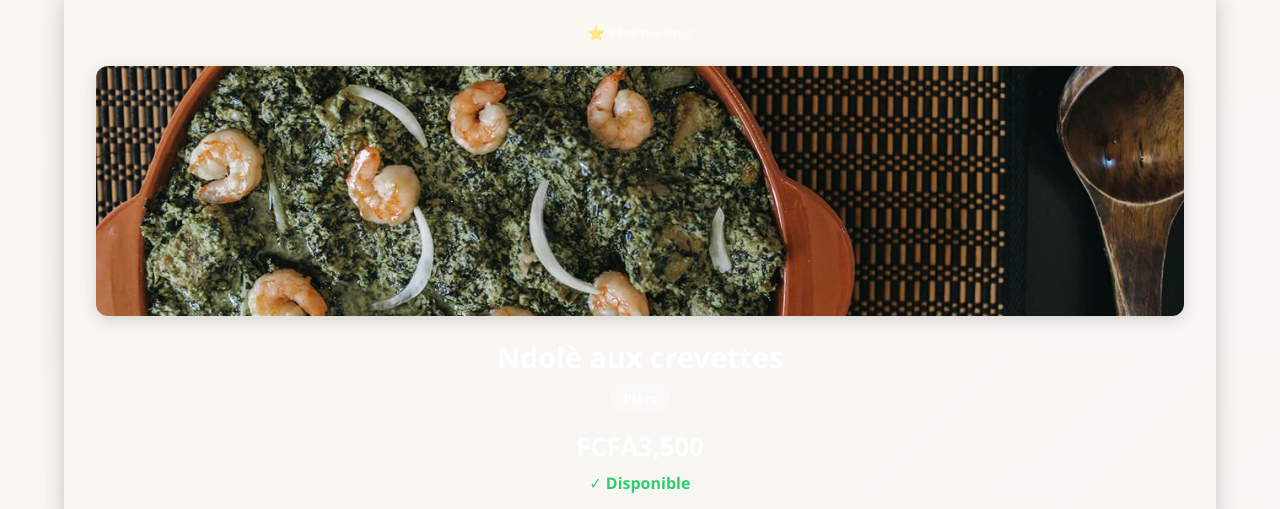
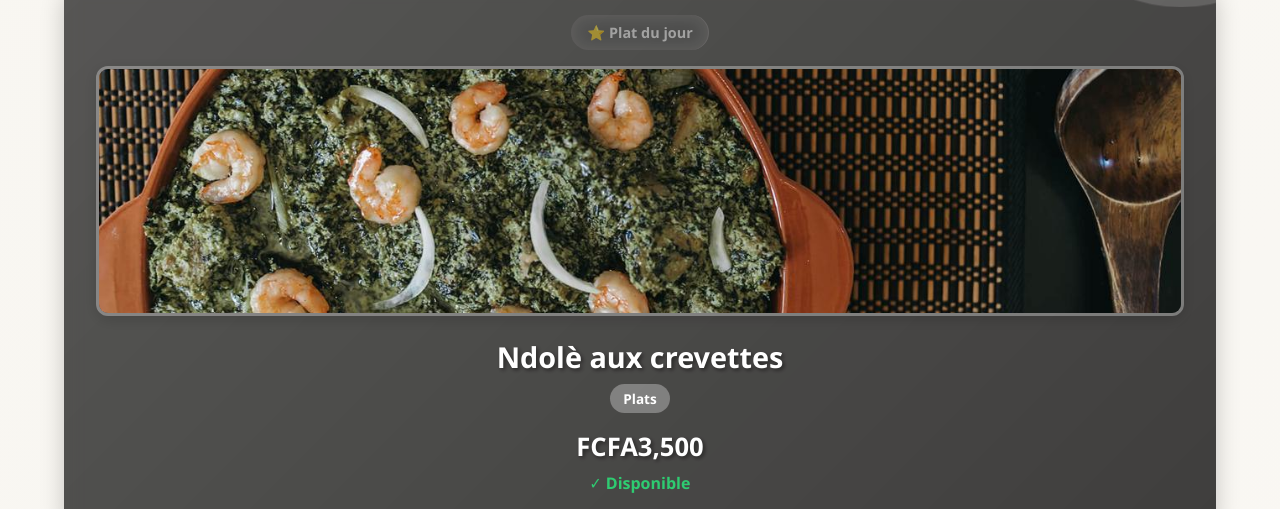
Before and after one commit to Hunter13-cmr/delices-de-douala-HTTP, an Angular app: page / in a window 1280 px wide. Shown: the part 415-924 px from the top of the page. Built offline with nearby package versions, Linux system fonts and the light colour scheme.

Commit message:
style: ameliorer lisibilite carte plat du jour avec overlay semi-transparent et ombres texte

```diff
--- a/src/app/components/carte/carte.component.css
+++ b/src/app/components/carte/carte.component.css
@@ -109,7 +109,7 @@
    PLAT DU JOUR
    ============================================ */
 .plat-du-jour {
-  background: transparent;
+  background: linear-gradient(135deg, rgba(0, 0, 0, 0.65) 0%, rgba(0, 0, 0, 0.75) 100%);
   border-radius: 1rem;
   padding: 2rem;
   margin-bottom: 3rem;
@@ -119,6 +119,7 @@
   color: white;
   animation: slideUp 0.6s ease-out;
   text-align: center;
+  backdrop-filter: blur(8px);
 }
 
 .plat-du-jour::before {
@@ -128,7 +129,7 @@
   right: -10%;
   width: 300px;
   height: 300px;
-  background: rgba(255, 255, 255, 0.1);
+  background: rgba(255, 255, 255, 0.15);
   border-radius: 50%;
   animation: float 6s ease-in-out infinite;
 }
@@ -154,6 +155,8 @@
   font-size: 1.8rem;
   margin-bottom: 0.5rem;
   font-weight: 700;
+  color: #fff;
+  text-shadow: 2px 2px 4px rgba(0, 0, 0, 0.5);
 }
 
 .category-badge {
@@ -170,6 +173,8 @@
   font-size: 1.6rem;
   font-weight: 700;
   margin-bottom: 0.5rem;
+  color: #fff;
+  text-shadow: 2px 2px 4px rgba(0, 0, 0, 0.5);
 }
 
 .status-plat-jour {
@@ -443,6 +448,7 @@
   border-radius: 0.75rem;
   margin-bottom: 1rem;
   box-shadow: var(--shadow-md);
+  border: 3px solid rgba(255, 255, 255, 0.3);
 }
 
 .plat-content {
```
